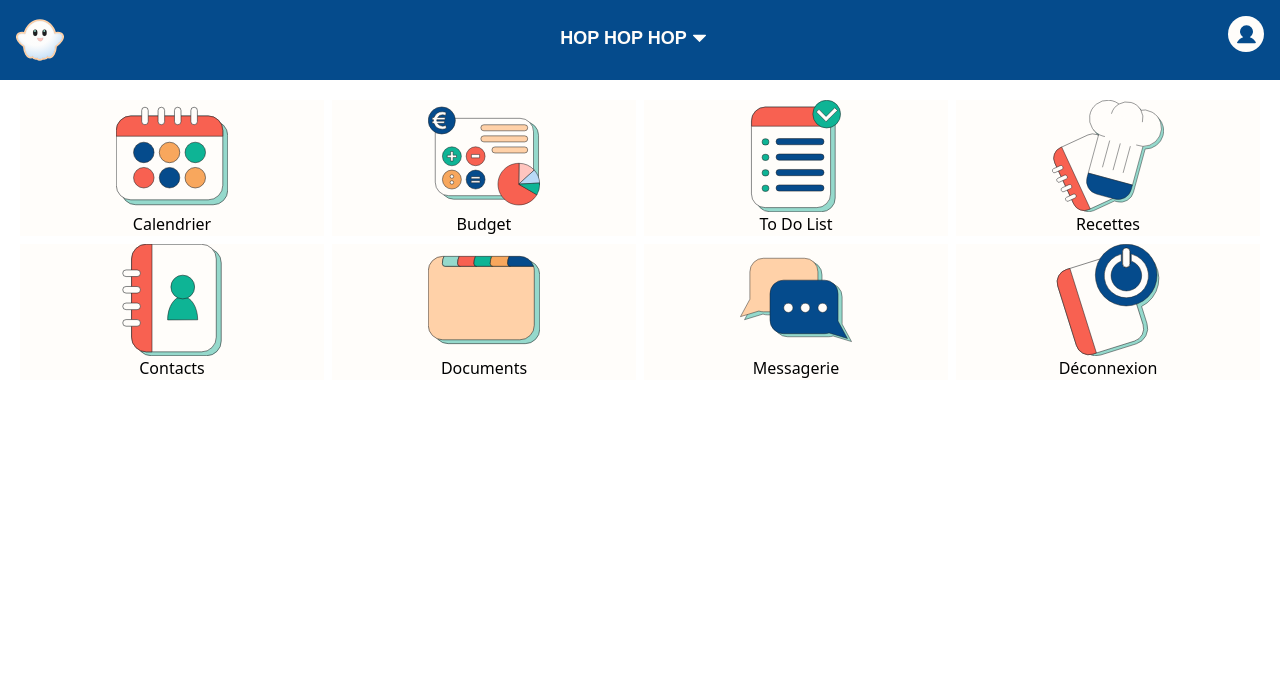
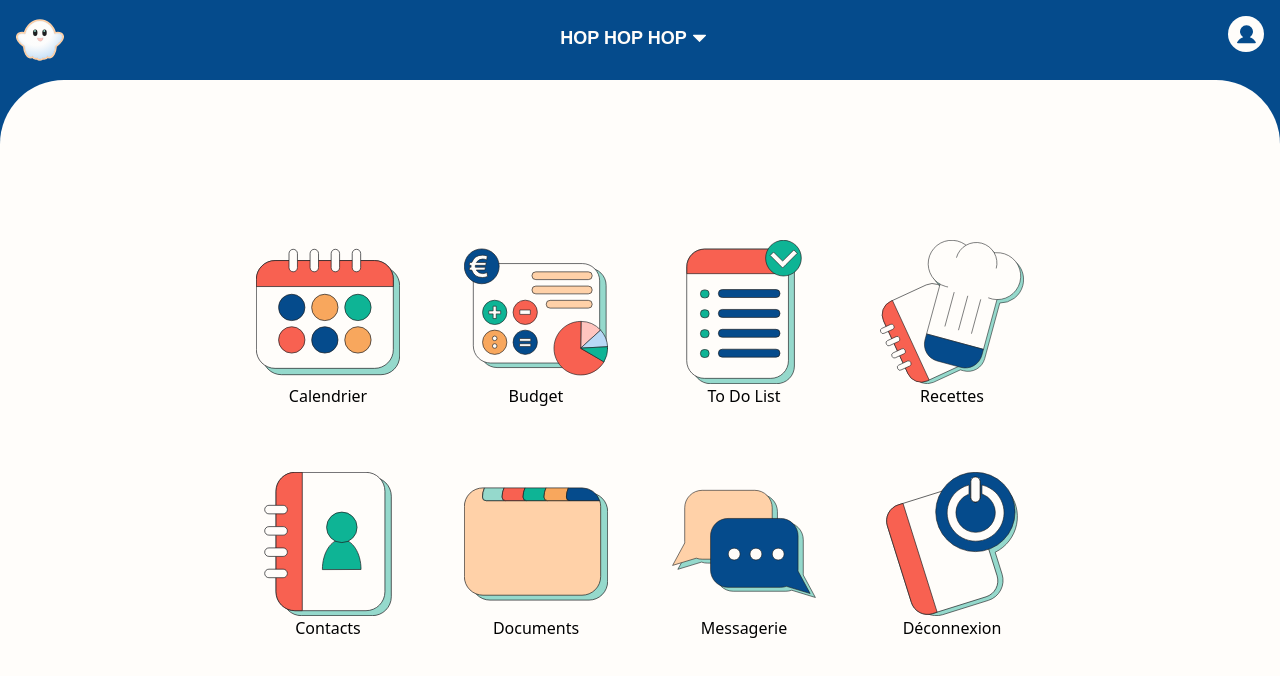
Before and after one commit to SihemN/P3-HOPHOPHOP, a React (Vite) app in the folder frontend/: page /home in a window 1280 px wide. Shown: the top 676 px of the page. Built offline with nearby package versions, Linux system fonts and the light colour scheme; a web font is replaced by a local one.

Commit message:
modif css

```diff
--- a/frontend/src/components/Header_home/HeaderHome.jsx
+++ b/frontend/src/components/Header_home/HeaderHome.jsx
@@ -5,7 +5,7 @@ import ProfilParameters from "../ProfilParameters";
 
 export default function HeaderHome() {
   return (
-    <div className="bg-blue-default flex items-center justify-between">
+    <div className="bg-blue-default flex items-center justify-between h-20">
       <div className="pl-4">
         <img src={logo} alt="Logo de Hoppy" className="w-12 h-12" />
       </div>
--- a/frontend/src/components/HomeNavigComp.jsx
+++ b/frontend/src/components/HomeNavigComp.jsx
@@ -3,8 +3,12 @@ import React from "react";
 // eslint-disable-next-line react/prop-types
 function HomeNavigComp({ title, icon }) {
   return (
-    <div className="flex flex-col items-center justify-center bg-cream">
-      <img src={icon} alt={title} className="w-28 h-28" />
+    <div className="flex flex-col items-center justify-center">
+      <img
+        src={icon}
+        alt={title}
+        className="w-28 lg:w-36 md:w-40 h-28 lg:h-36 md:h-40"
+      />
       <span>{title}</span>
     </div>
   );
--- a/frontend/src/pages/Home.jsx
+++ b/frontend/src/pages/Home.jsx
@@ -66,17 +66,19 @@ export default function Home() {
   ];
 
   return (
-    <>
+    <div className="bg-blue-default">
       <header>
         <HeaderHome />
       </header>
-      <div className="grid grid-cols-2  md:grid-cols-4 grid-rows-4 md:grid-rows-2 gap-2 m-5 ">
-        {functionnalities.map(({ id, title, icon }) => (
-          <Link to={Link} key={id}>
-            <HomeNavigComp title={title} icon={icon} />
-          </Link>
-        ))}
+      <div className="rounded-t-3xl lg:rounded-t-[4rem] bg-cream h-custom flex justify-center items-center">
+        <div className="grid grid-cols-2 lg:grid-cols-4 grid-rows-4 lg:grid-rows-2 gap-8 lg:gap-16 md:gap-20 max-w-[75%] py-3 px-2 lg:p-10">
+          {functionnalities.map(({ id, title, icon }) => (
+            <Link to={Link} key={id}>
+              <HomeNavigComp title={title} icon={icon} />
+            </Link>
+          ))}
+        </div>
       </div>
-    </>
+    </div>
   );
 }
--- a/frontend/tailwind.config.js
+++ b/frontend/tailwind.config.js
@@ -13,6 +13,10 @@ export default {
 
       width: {
         custom: "calc(100% - 50px)",
+      },
+
+      height: {
+        custom: "calc(100vh - 5rem)",
       },
     },
     colors: {
```
